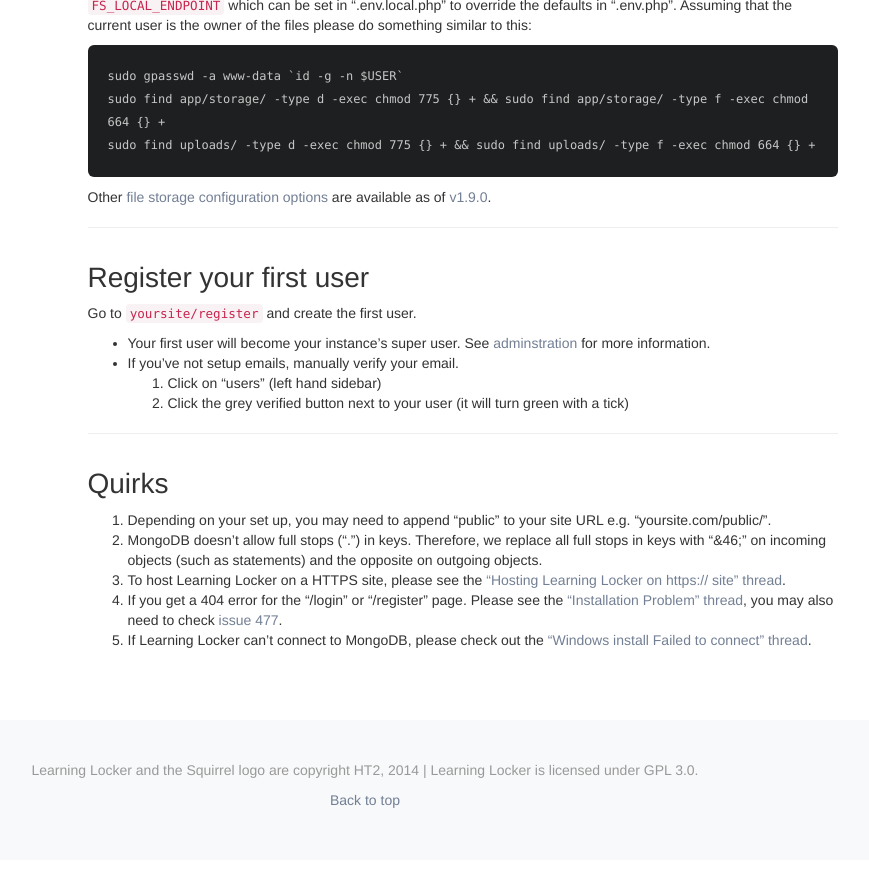
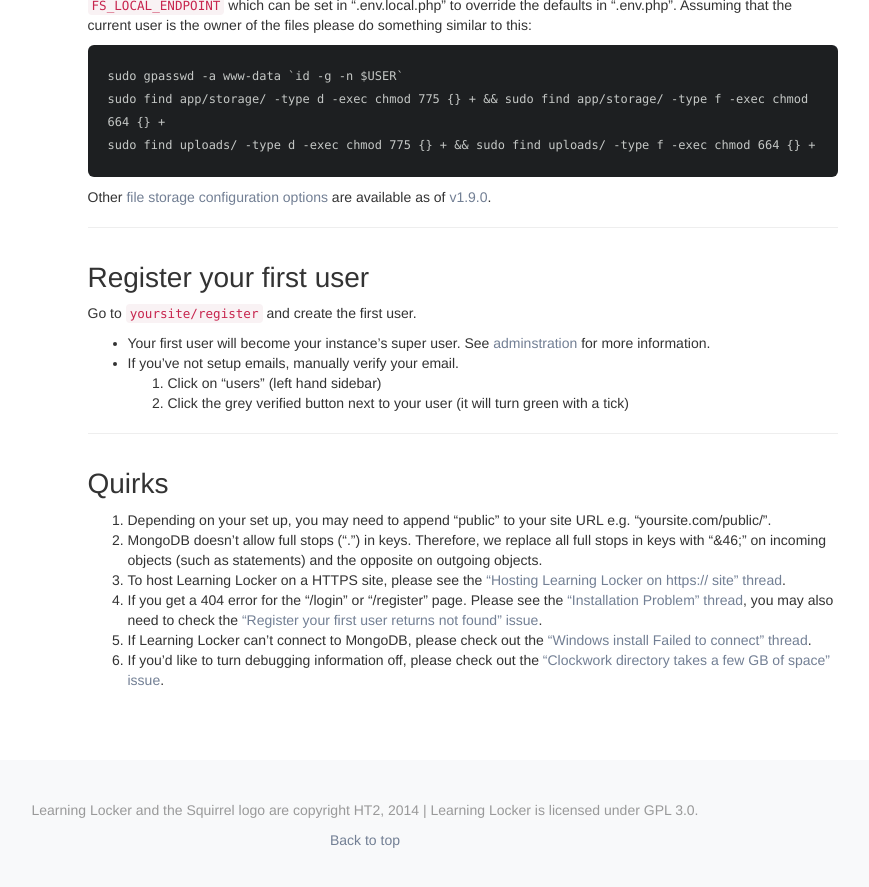
Before and after one commit to LearningLocker/docs, a Jekyll site: the page built from src/installation.md, in a window 1280 px wide and 900 px high, scrolled down 2222 px. Shown: the top 887 px of the window, without its empty margins (275-1144 px from the left). Built offline with Jekyll 4.4.1, drawn with Linux system fonts in a browser that asks for light colours; nearby versions of some CDN libraries; before the commit the page ends 3082 px from its top, so only the background shows below that.

Commit message:
Closes LearningLocker/learninglocker#808.

```diff
--- a/src/installation.md
+++ b/src/installation.md
@@ -103,5 +103,6 @@
 1. Depending on your set up, you may need to append "public" to your site URL e.g. "yoursite.com/public/".
 2. MongoDB doesn’t allow full stops (".") in keys. Therefore, we replace all full stops in keys with "&46;" on incoming objects (such as statements) and the opposite on outgoing objects.
 3. To host Learning Locker on a HTTPS site, please see the ["Hosting Learning Locker on https:// site" thread](https://groups.google.com/forum/#!topic/learning-locker/3Y0VGYPV1d8).
-4. If you get a 404 error for the "/login" or "/register" page. Please see the ["Installation Problem" thread](https://groups.google.com/forum/#!topic/learning-locker/ULtoICNOKa0), you may also need to check [issue 477](https://github.com/LearningLocker/learninglocker/issues/477).
+4. If you get a 404 error for the "/login" or "/register" page. Please see the ["Installation Problem" thread](https://groups.google.com/forum/#!topic/learning-locker/ULtoICNOKa0), you may also need to check the ["Register your first user returns not found" issue](https://github.com/LearningLocker/learninglocker/issues/477).
 5. If Learning Locker can't connect to MongoDB, please check out the ["Windows install Failed to connect" thread](https://groups.google.com/forum/#!topic/learning-locker/B_UX6opI9tg).
+6. If you'd like to turn debugging information off, please check out the ["Clockwork directory takes a few GB of space" issue](https://github.com/LearningLocker/learninglocker/issues/808).
```
